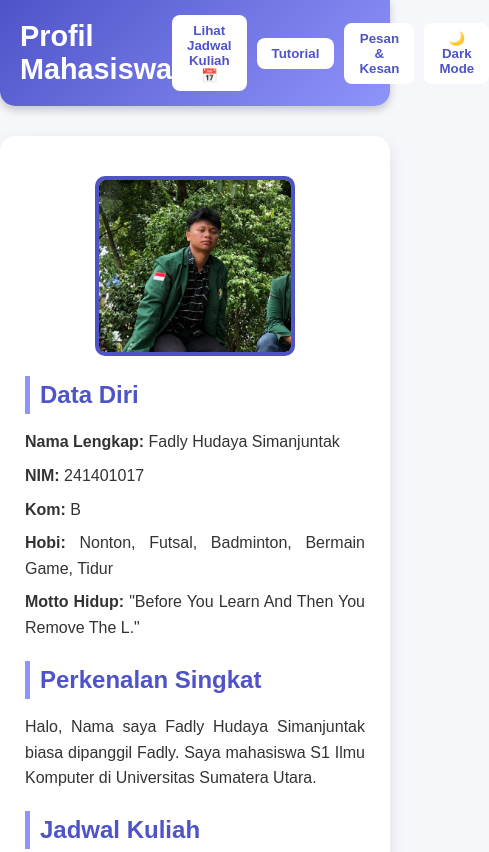
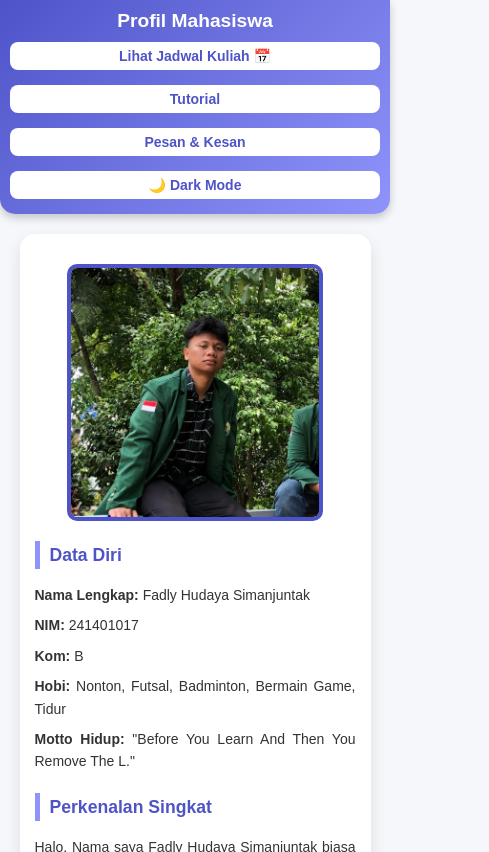
Before and after one commit to fadlyhudayaaja/uts-pemweb, a plain HTML site: page index.html in a window 390 px wide. Shown: the top 852 px of the page, 489 px wide, since content can reach past the window. Drawn offline with Linux system fonts and the light colour scheme.

Commit message:
Update style.css

```diff
--- a/style.css
+++ b/style.css
@@ -289,3 +289,90 @@ header {
 .dark-mode .title-button:hover {
   color: #66B2FF;
 }
+
+/* ===================== */
+/* RESPONSIVE DESIGN 📱  */
+/* ===================== */
+@media (max-width: 768px) {
+  /* Header */
+  header {
+    flex-direction: column;
+    text-align: center;
+    padding: 10px;
+  }
+
+  .header-buttons {
+    flex-wrap: wrap;
+    justify-content: center;
+    margin-right: 0;
+  }
+
+  .header-buttons button {
+    font-size: 14px;
+    padding: 6px 10px;
+  }
+
+  .title-button {
+    font-size: 1.4em;
+    margin-bottom: 10px;
+  }
+
+  /* Container */
+  .container {
+    width: 90%;
+    padding: 15px;
+    margin: 20px auto;
+  }
+
+  /* Split view jadi vertikal */
+  .container.split-view {
+    flex-direction: column;
+    align-items: center;
+  }
+
+  .profile-section img {
+    width: 80%;
+    height: auto;
+  }
+
+  /* Tabel */
+  table {
+    display: block;
+    overflow-x: auto;   /* bisa digeser ke samping */
+    white-space: nowrap; /* mencegah teks pecah baris */
+    font-size: 13px;
+  }
+
+  th, td {
+    padding: 8px;
+  }
+
+  /* Gambar kode biar pas di layar kecil */
+  .code-image {
+    max-width: 100%;
+  }
+}
+
+@media (max-width: 480px) {
+  .header-buttons button {
+    width: 100%;
+    margin-bottom: 5px;
+  }
+
+  th, td {
+    font-size: 12px;
+    padding: 6px;
+  }
+
+  h2 {
+    font-size: 1.1em;
+  }
+
+  p {
+    font-size: 14px;
+  }
+
+  .title-button {
+    font-size: 1.2em;
+  }
+}
```
